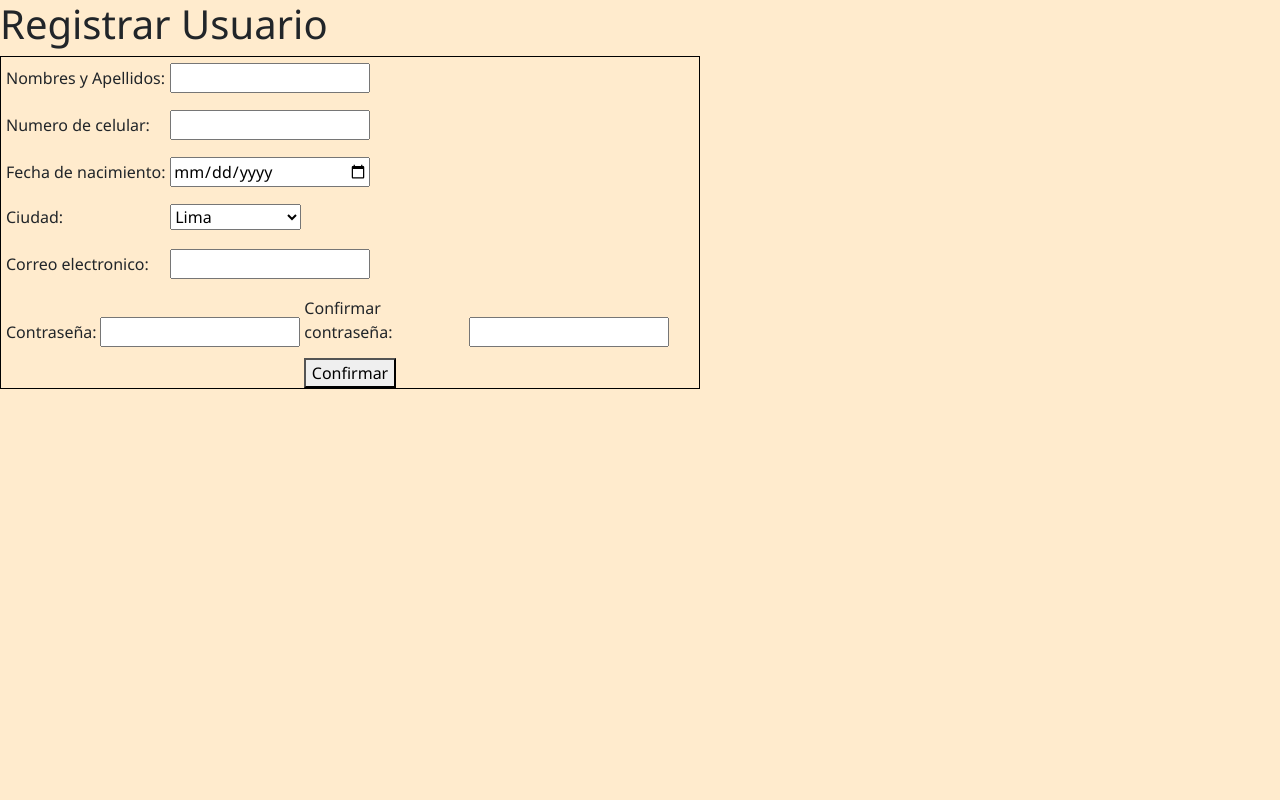
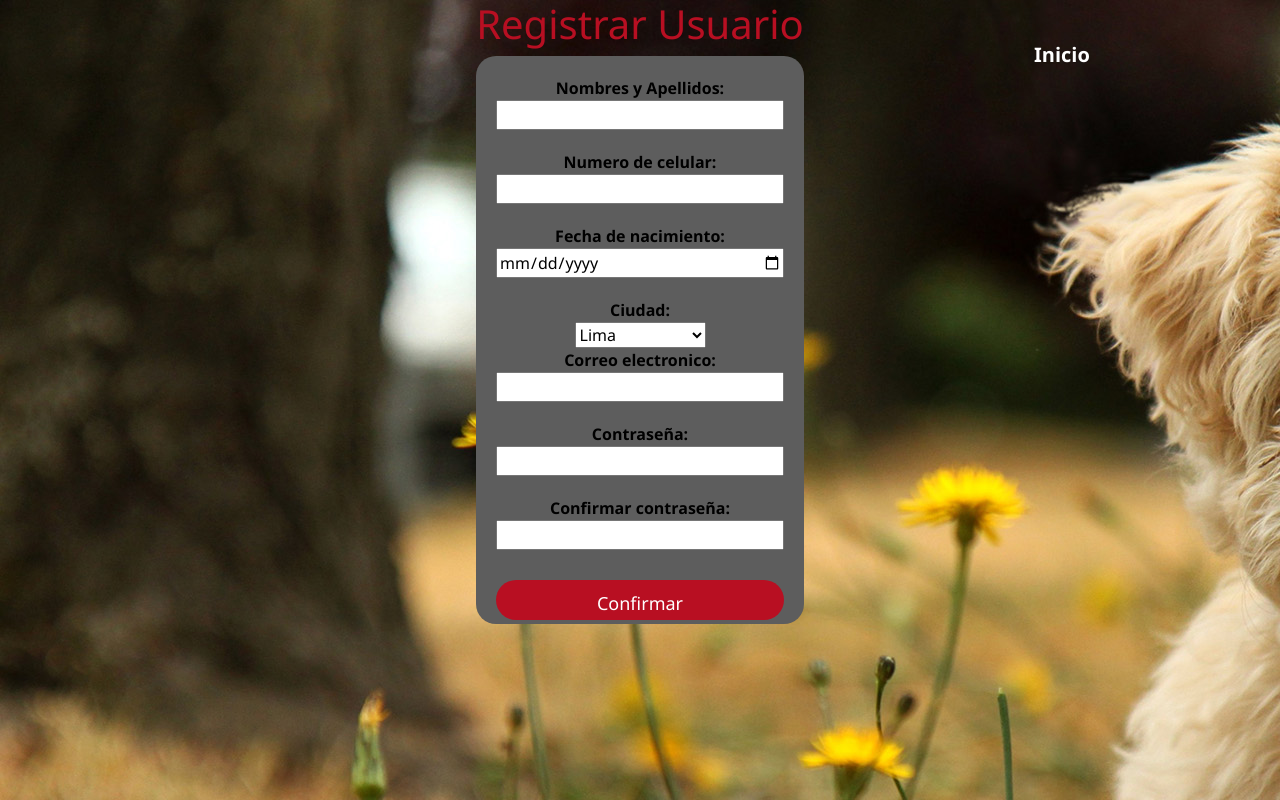
Before and after one commit to JFabrizioMc/TS-II-Final-Project, a PHP site: page /registrar_usuario.php in a window 1280 px wide. Run offline with PHP 8.4, Linux system fonts and the light colour scheme.

Commit message:
mejora de css en registrar usuario

```diff
--- a/estilos/configuracion.css
+++ b/estilos/configuracion.css
@@ -4,6 +4,7 @@ body {
     background: url(../imagenes/perro1.jpg);
     font-family:'Segoe UI', Tahoma, Geneva, Verdana, sans-serif;
     background-repeat: no-repeat;
+    text-align: center;
 }
 .x{
     display: flex;
@@ -111,10 +112,38 @@ body {
 }
 
 .menu a{
-    color: rgba(91, 129, 91, 0.774);
+    color: white;
     text-decoration: none;
     font-weight: bold;
     font-size: 20px;
     padding: 0px 10px;
 
 }
+.formulario{
+    width: 328px;
+    height: 568px;
+    background: rgb(93, 93, 93);
+    color: rgb(0, 0, 0);
+    padding:20px ;
+    border-radius: 20px;
+    display: flex;
+    flex-direction: column;
+}
+
+#headercitoxd{
+    color: #b80f22;
+
+}
+.menu_registrar{
+    position: absolute;
+    top: 5%;
+    left: 80%;
+}
+
+.menu_registrar a{
+    color: white;
+    text-decoration: none;
+    font-weight: bold;
+    font-size: 20px;
+    padding: 0px 10px;
+}
--- a/estilos/style.css
+++ b/estilos/style.css
@@ -30,7 +30,7 @@ body{
 }
 
 .flex-container1 a:link{
-    color: rgba(91, 129, 91, 0.774);
+    color: white;
     text-decoration: none;
     font-weight: bold;
     font-size: 20px;
--- a/index.php
+++ b/index.php
@@ -16,6 +16,8 @@
             <a href="nosotros.php">Que es AHL?</a>
             <a href="adoptar.php">Adopta</a>
             <a href="login.php">Login</a>
+            <a href="registrar_usuario.php">Registrar</a>
+
 
         </nav>
 
--- a/login.php
+++ b/login.php
@@ -11,9 +11,9 @@
     <div class="menu">
     <h1>Iniciar Sesión</h1>
     <nav>
-        <a href="nosotros.php">Que es AHL?</a>
-        <a href="adoptar.php">Adopta</a>
-        <a href="login.php">Login</a>
+        <a href="index.php">Inicio</a>
+
+
     </nav>
     </div>
     <form action="procesar_login.php" method="POST" class="x">
--- a/registrar_usuario.php
+++ b/registrar_usuario.php
@@ -5,13 +5,17 @@
     <meta name="viewport" content="width=device-width, initial-scale=1.0">
     <meta http-equiv="X-UA-Compatible" content="ie=edge">
     <link rel="stylesheet" href="https://stackpath.bootstrapcdn.com/bootstrap/4.1.0/css/bootstrap.min.css" integrity="sha384-9gVQ4dYFwwWSjIDZnLEWnxCjeSWFphJiwGPXr1jddIhOegiu1FwO5qRGvFXOdJZ4" crossorigin="anonymous">
-    <link rel="stylesheet" href="estilos/style_registrar.css">
+    <link rel="stylesheet" href="estilos/configuracion.css">
     <title>Registrar Usuario</title>
 </head>
 <body>
-    <h1>Registrar Usuario</h1>
+    <h1 id="headercitoxd">Registrar Usuario</h1>
+    <nav class="menu_registrar">
+        <a href="index.php">Inicio</a>
+    </nav>
 
-    <form action="proc_registro_usuario.php" method="post">
+    <div class="x">
+        <form class="login"action="proc_registro_usuario.php" method="post">
     <?php if(isset($_GET['i'])){ ?>
             <p style="color: red">Email ya registrado, intente con otro</p>
             <?php } ?>
@@ -81,9 +85,9 @@
             <input type="password" name="p2">
         </div>
 
-        <button>Confirmar</button>
+        <button class="boton">Confirmar</button>
     </form>
-
+    </div>
 
 
 </body>
```
